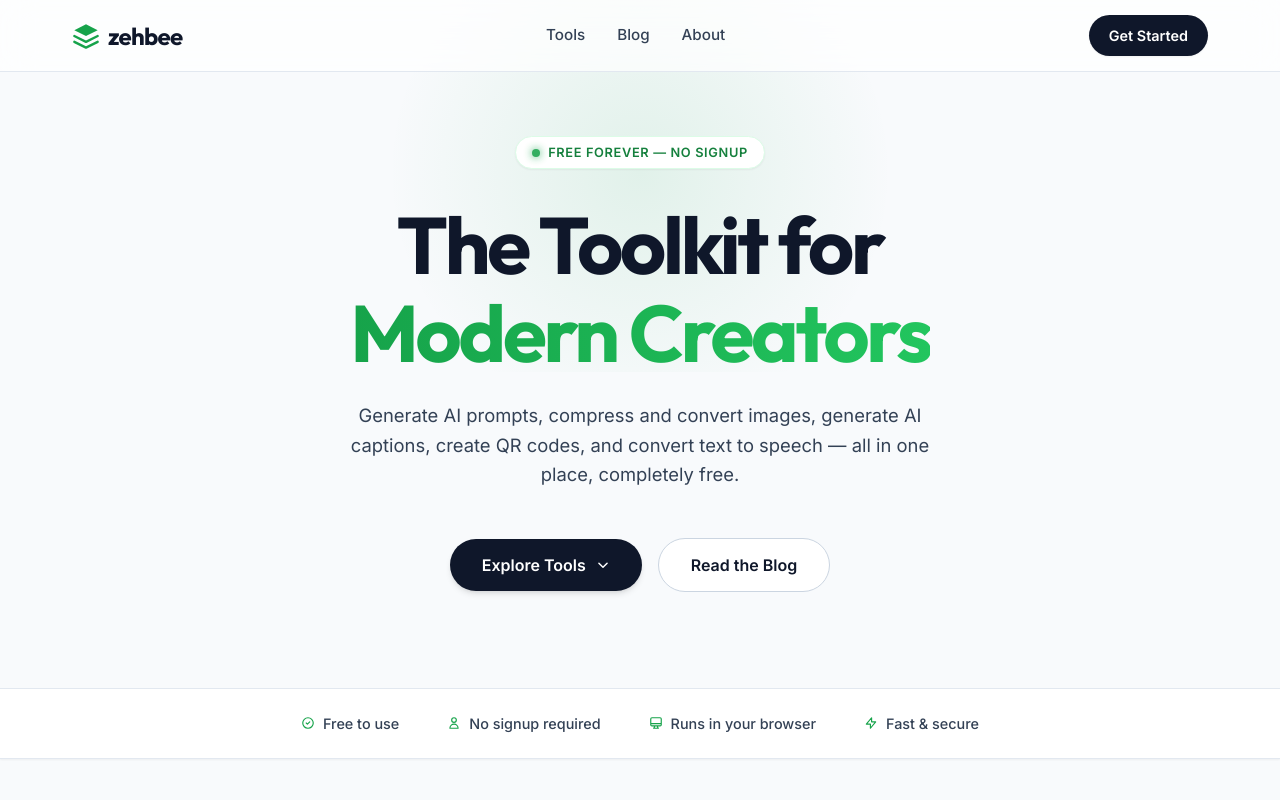
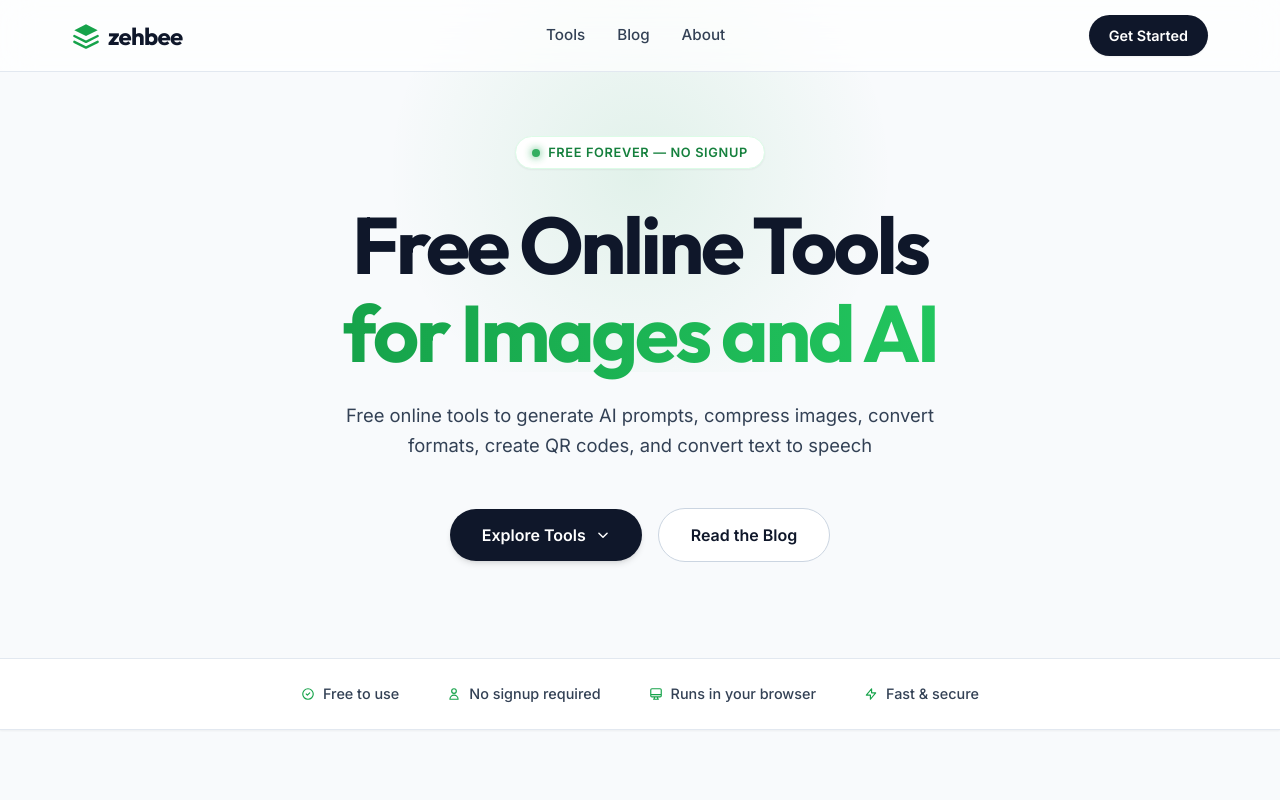
Before and after one commit to Zahra-007/Zehbee, a Next.js app: page / in a window 1280 px wide. Shown: the top 800 px of the page. Built offline with nearby package versions, Linux system fonts and the light colour scheme.

Commit message:
Hero section title and subtitle changes

```diff
--- a/src/app/page.tsx
+++ b/src/app/page.tsx
@@ -59,12 +59,11 @@ export default async function Home() {
           Free Forever — No Signup
         </div>
         <h1>
-          The Toolkit for<br />
-          <em>Modern Creators</em>
+          Free Online Tools<br />
+          <em>for Images and AI </em>
         </h1>
         <p className="hero-sub">
-          Generate AI prompts, compress and convert images, generate AI captions, create QR codes,
-          and convert text to speech — all in one place, completely free.
+          Free online tools to generate AI prompts, compress images, convert formats, create QR codes, and convert text to speech
         </p>
         <div className="hero-actions">
           <Link href="#tools" className="btn-primary">
```
